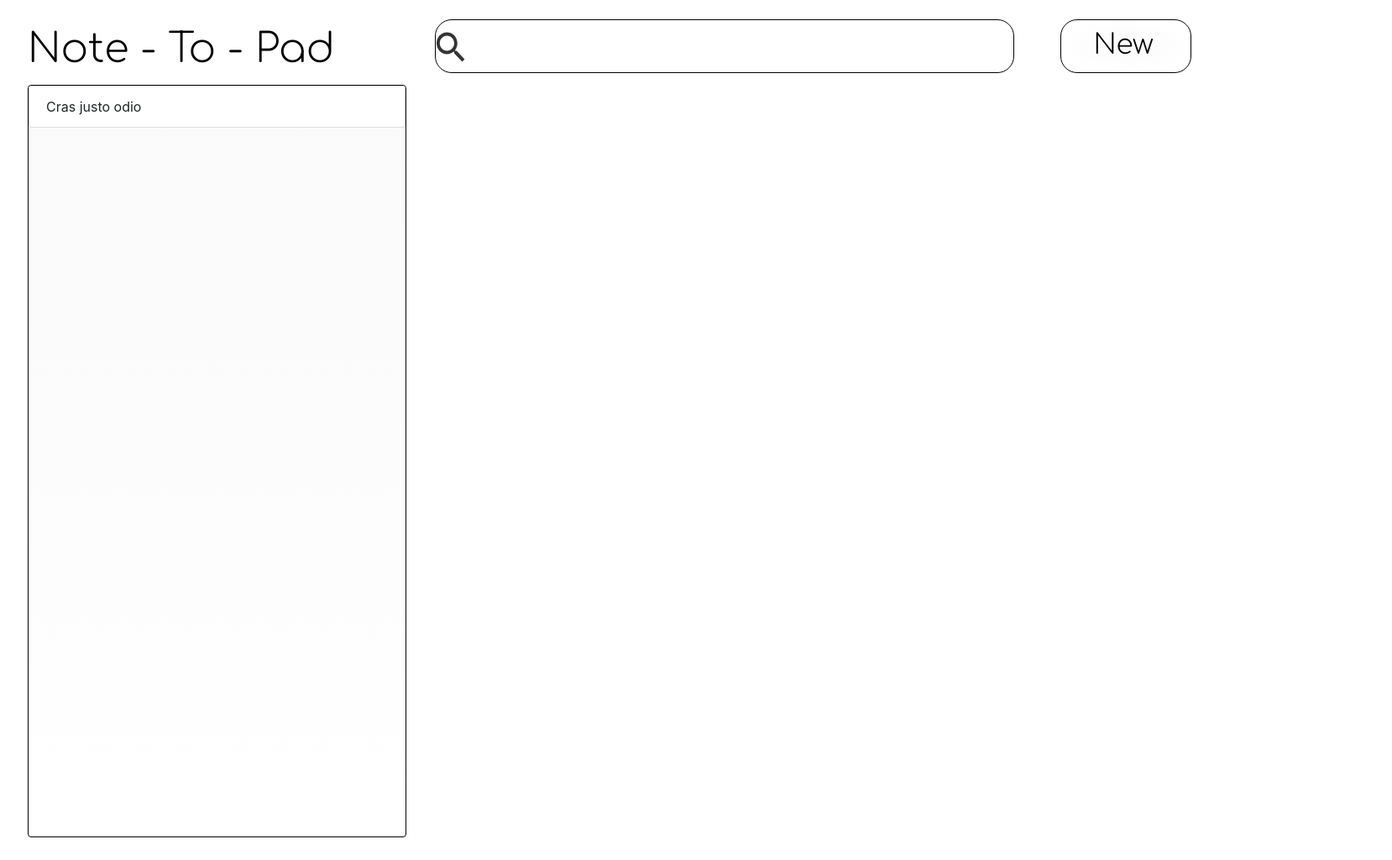
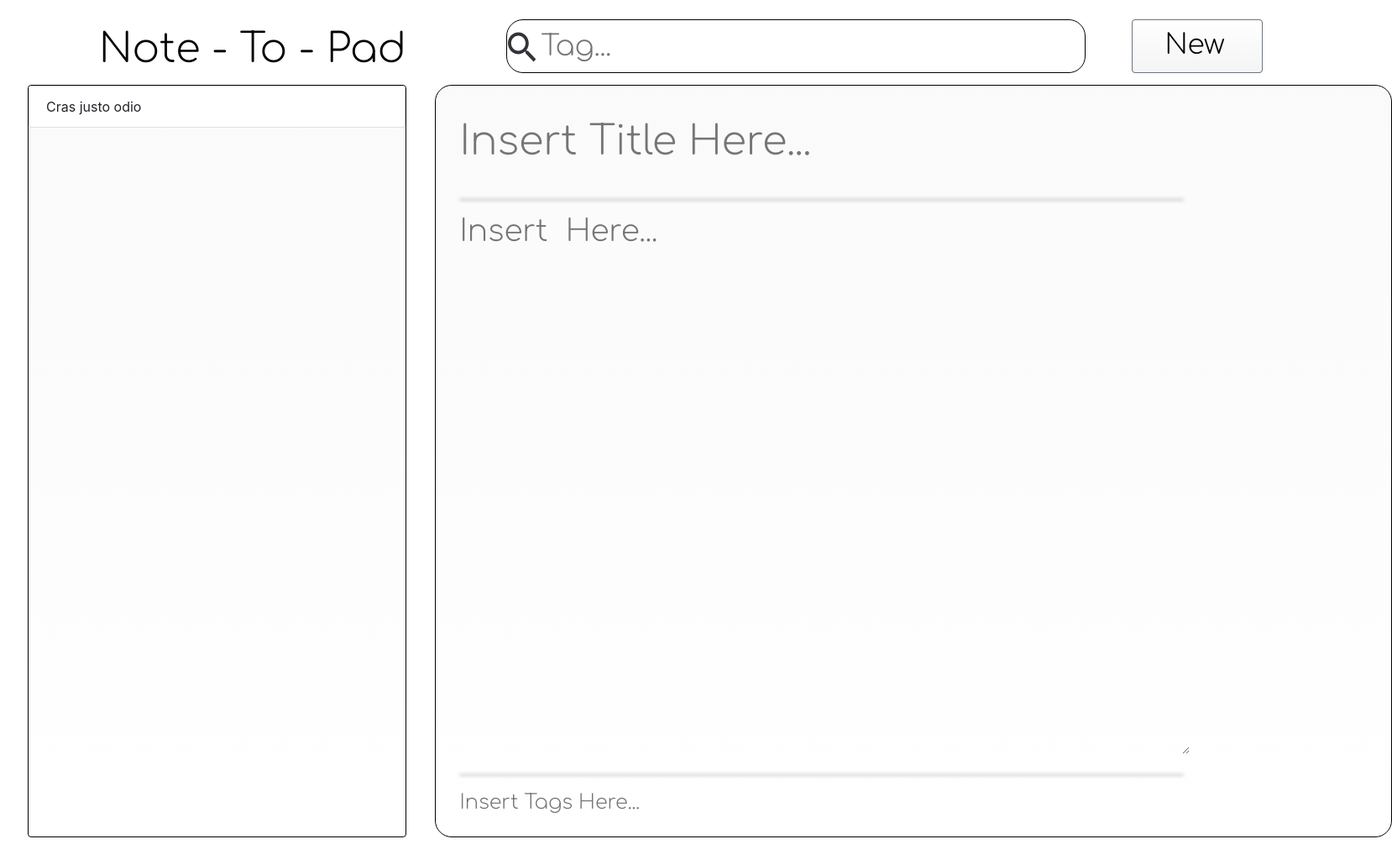
Before and after one commit to rafaelflores520/note-to-pad, a React (Create React App) app: page / in a window 1280 px wide. Shown: the whole page at 84% size, 1658 px wide, since content can reach past the window. After the commit the page ends 997 px from the top, so only its background shows below. Built offline with nearby package versions, Linux system fonts and the light colour scheme.

Commit message:
Estructura sin comportamiento responsive Please enter the commit message for your changes. Lines starting Creee todos los componentes con su respectivo react comp

```diff
--- a/src/App.css
+++ b/src/App.css
@@ -1,12 +1,4 @@
 @import url('https://fonts.googleapis.com/css2?family=Comfortaa:wght@300&display=swap');
-
-.App {
-  position: relative;
-  width: 1440px;
-  height: 1024px;
-
-  background: #FFFFFF;
-}
 
 .Title-style {
   position: absolute;
@@ -34,7 +26,7 @@
   left: 1263px;
   top: 23px;
 
-  background: radial-gradient(50% 50% at 50% 50%, #FAFAFA 0%, rgba(255, 255, 255, 0) 100%);
+  background: linear-gradient(180deg, #FFFFFF 0%, #f4f4f4 100%);
   border: 1px solid #000000;
   box-sizing: border-box;
   border-radius: 20px;
--- a/src/App.js
+++ b/src/App.js
@@ -2,19 +2,24 @@ import React from 'react';
 import './App.css';
 import NoteList from './NoteList';
 import Search from './SearchTag';
+import Note from './Note';
+import { Button } from 'reactstrap';
 
 
-function App() {
-  return (
-    <div className="App">
-      <h1 className="Title-style">Note - To - Pad</h1>
-      <Search/>
-      <button className="Add-note">
-          <p className="Add-note-text">New</p>
-      </button>
-      <NoteList/>
-    </div>
-  );
+export default class App extends React.Component {
+  render(){
+    return (
+      <div className="container">
+        <NoteList/>
+        <nav className="navbar navbar-expand-sm justify-content-start">
+          <h1 className="Title-style col-">Note - To - Pad</h1>
+          <Search/>
+          <Button className="Add-note col-">
+            <p className="Add-note-text">New</p>
+          </Button>
+        </nav>
+        <Note/>
+      </div>
+    );
+  }
 }
-
-export default App;
--- /dev/null
+++ b/src/Note.css
@@ -0,0 +1,88 @@
+.Note {
+    position: absolute;
+    width: 901px;
+    height: 896px;
+    left: 518px;
+    top: 101px;
+
+    background: linear-gradient(180deg, #FAFAFA 0%, rgba(250, 250, 250, 0) 100%);
+    border: 1px solid #000000;
+    box-sizing: border-box;
+    border-radius: 20px;
+}
+
+.Note-title {
+    position: absolute;
+    width: 871px;
+    left: 2.33%;
+    right: 0%;
+    top: 1.9%;
+    bottom: 86.83%;
+
+    font-family: 'Comfortaa';
+    font-style: normal;
+    font-weight: normal;
+    font-size: 48px;
+    line-height: 54px;
+    display: flex;
+    align-items: center;
+    background: transparent;
+
+    color: #000000;
+    border: none;
+}
+
+.Note-body {
+    position: absolute;
+    width: 871px;
+    left: 2.33%;
+    right: 2.11%;
+    top: 16.85%;
+    bottom: 10.94%;
+
+    font-family: Comfortaa;
+    font-style: normal;
+    font-weight: normal;
+    font-size: 36px;
+    line-height: 40px;
+    background: transparent;
+
+    color: #C4C4C4;
+    border: none;
+}
+
+.Note-tags {
+    position: absolute;
+    left: 2.33%;
+    right: 65.82%;
+    top: 92.86%;
+    bottom: 1.9%;
+
+    font-family: Comfortaa;
+    font-style: normal;
+    font-weight: normal;
+    font-size: 24px;
+    line-height: 27px;
+    display: flex;
+    align-items: center;
+    background: transparent;
+
+    color: #000000;
+    border: none;
+}
+
+.Svg-up {
+    position: absolute;
+    left: 2.14%;
+    right: 2.14%;
+    top: 13.62%;
+    bottom: 85.38%;
+}
+
+.Svg-down {
+    position: absolute;
+    left: 2.14%;
+    right: 2.14%;
+    top: 90.29%;
+    bottom: 8.71%;
+}
--- /dev/null
+++ b/src/Note.js
@@ -0,0 +1,36 @@
+import React from 'react';
+import './Note.css';
+//import { Input } from 'reactstrap';
+
+export default class Note extends React.Component{
+    render(){
+        return(
+           <div className="Note container">
+            <input className="Note-title" placeholder="Insert Title Here..."/>
+            <Line value={"Svg-up"}/>
+            <textarea className="Note-body" placeholder="Insert  Here..."/>
+            <Line value={"Svg-down"}/>
+            <input className="Note-tags" placeholder="Insert Tags Here..."/>
+            </div>
+        );
+    }
+}
+
+function Line(props) {
+    return(
+        <div className={props.value}>
+            <svg width="871" height="9" viewBox="0 0 871 9" fill="none" xmlns="http://www.w3.org/2000/svg" >
+            <g filter="url(#filter0_f)">
+                <line x1="4.27274" y1="4.75" x2="866.727" y2="4.75" stroke="black" strokeWidth="0.5" y="126"/>
+            </g>
+            <defs>
+                <filter id="filter0_f" x="0.272736" y="0.5" width="870.455" height="8.5" filterUnits="userSpaceOnUse" colorInterpolationFilters="sRGB">
+                    <feFlood floodOpacity="0" result="BackgroundImageFix"/>
+                    <feBlend mode="normal" in="SourceGraphic" in2="BackgroundImageFix" result="shape"/>
+                    <feGaussianBlur stdDeviation="2" result="effect1_foregroundBlur"/>
+                </filter>
+            </defs>
+            </svg>
+        </div>
+    );
+}
--- a/src/SearchTag.css
+++ b/src/SearchTag.css
@@ -13,7 +13,7 @@
     border-radius: 20px;
 }
 
-.SearchTag-input {
+.Search-input {
     position: absolute;
     width: 631.36px;
     left: 5.6%;
--- a/src/SearchTag.js
+++ b/src/SearchTag.js
@@ -1,5 +1,6 @@
 import React from 'react';
 import './SearchTag.css';
+//import { Input } from 'reactstrap'
 
 export default class SearchTag extends React.Component {
     render() {
@@ -8,7 +9,7 @@ export default class SearchTag extends React.Component {
                 <svg width="35" height="64" viewBox="0 0 35 35" fill="none" xmlns="http://www.w3.org/2000/svg">
                     <path d="M24.8464 22H23.3292L22.8044 21.45C24.6746 19.18 25.8005 16.23 25.8005 13C25.8005 5.82 20.2472 0 13.3962 0C6.54523 0 0.991913 5.82 0.991913 13C0.991913 20.18 6.54523 26 13.3962 26C16.4782 26 19.293 24.82 21.459 22.87L21.9838 23.42V25L31.5256 34.98L34.3691 32L24.8464 22ZM13.3962 22C8.65396 22 4.80862 17.97 4.80862 13C4.80862 8.03 8.65396 4 13.3962 4C18.1385 4 21.9838 8.03 21.9838 13C21.9838 17.97 18.1385 22 13.3962 22Z" fill="#333438"/>
                 </svg>
-                <input className="SearchTag-input"/>
+                <input className="Search-input" placeholder="Tag..."/>
             </div>
         );
     }
```
